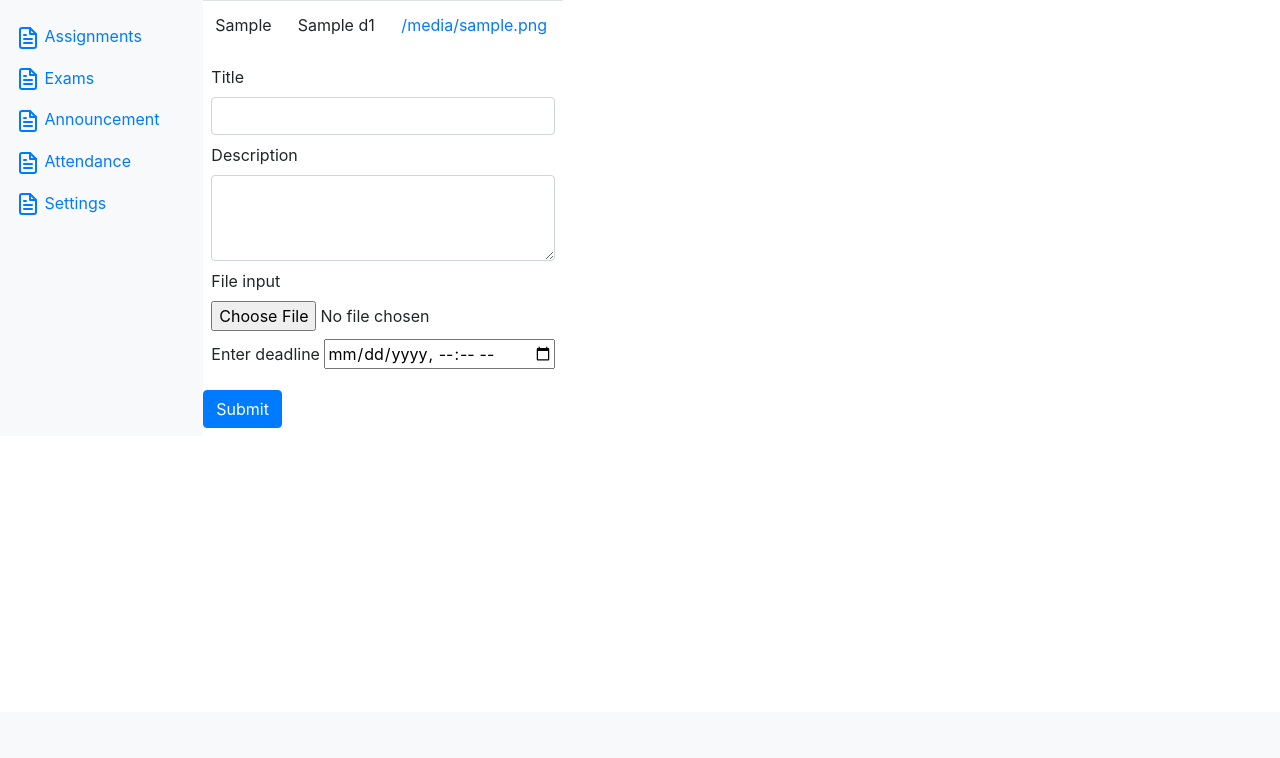
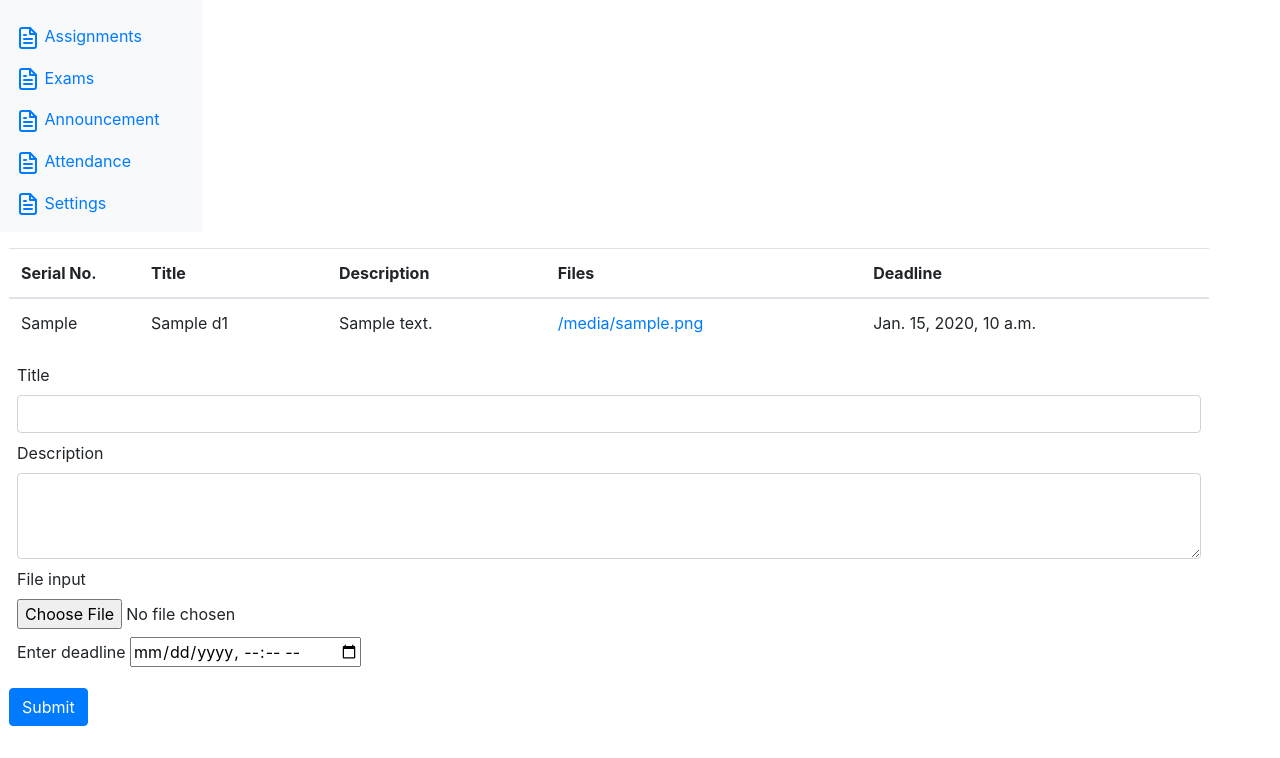
Before and after one commit to 863aditya/itw_project, a Django app: template templates/prof_assignments.html in a window 1280 px wide. Shown: the part 88-846 px from the top of the page. Before the commit the page ends 516 px from the top, so only its background shows below. Run offline with Django 3.2, Linux system fonts and the light colour scheme; the template is opened without the code that fills it: most values are stand-ins (such as "Sample title", 1, 10 or a date in 2020).

Commit message:
updated prof_assignments.html

```diff
--- a/templates/prof_assignments.html
+++ b/templates/prof_assignments.html
@@ -1,16 +1,28 @@
 <!-- keep a form below with title as  -->
 {% extends 'base.html' %}
 {% block body %}
+<div class="pt-3 pb-2 mb-3 mx-4" style="margin-left: 140px; width:1200px">
     <form action="/p/prof_assignment" method="post" enctype="multipart/form-data">
         {% csrf_token %}
         <table class="table">
+            <thead>
+                <tr>
+                    <th scope="col" style="width:130px">Serial No.</th>
+                    <th scope="col">Title</th>
+                    <th scope="col">Description</th>
+                    <th scope="col">Files</th>
+                    <th scope="col">Deadline</th>
+
+                </tr>
+            </thead>
             {% for x,y in d1.items %}
             <tbody>
                 <tr>
                     <td>{{x}}</td>
                     <td>{{y.title_assignment}}</td>
-
-                <td><a href={{y.link}}</a>  {{y.file_assignment}}</td>
+                    <td>{{y.message_assignment}}</td>
+                    <td><a href={{y.link}}  </a> {{y.file_assignment}}</td>
+                    <td>{{y.deadline_assignment}}</td>
                 </tr>
             </tbody>
 
@@ -34,4 +46,5 @@
         </div>
         <button class="btn btn-primary my-2" type="submit">Submit</button>
     </form>
+</div>
 {% endblock body %}
```
Also changed, not shown: professor/views.py (+4 -3 lines), db.sqlite3, 2 other files. Lines whose indentation alone changed are shown as unchanged.
